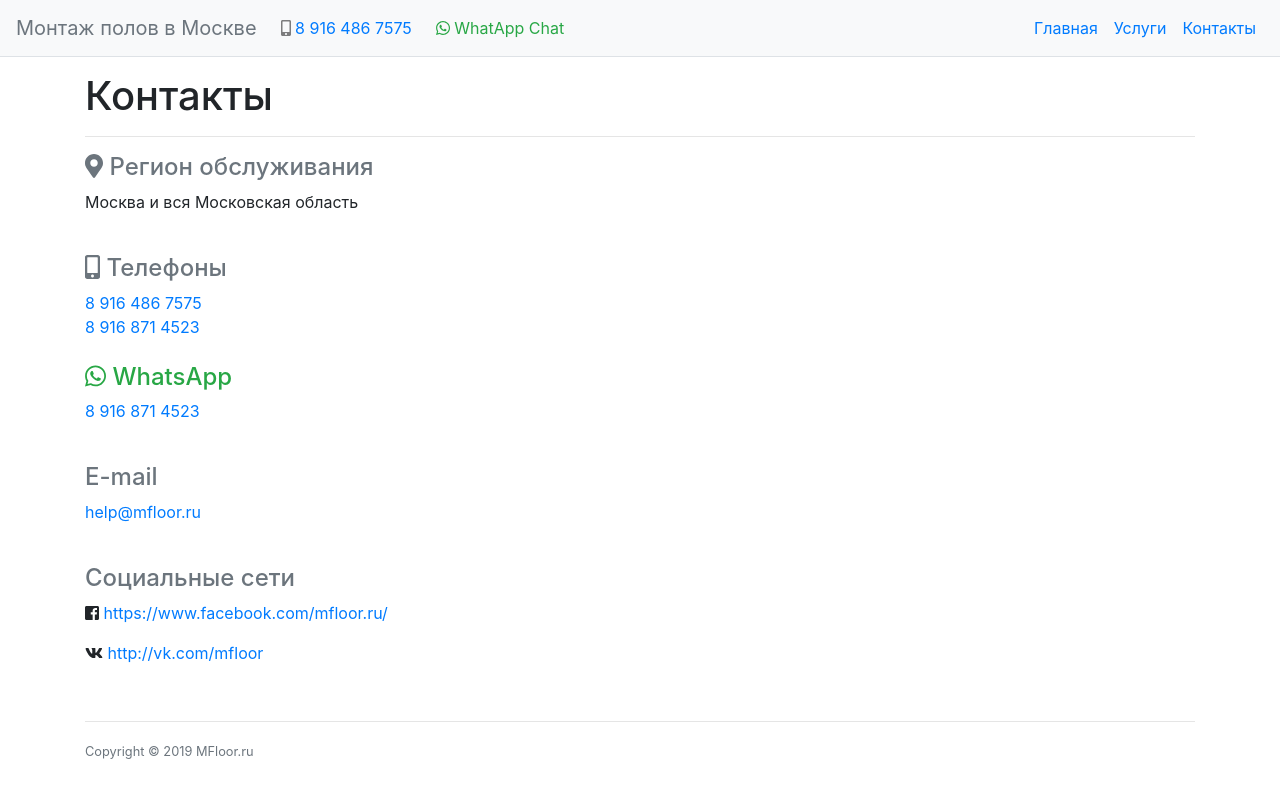
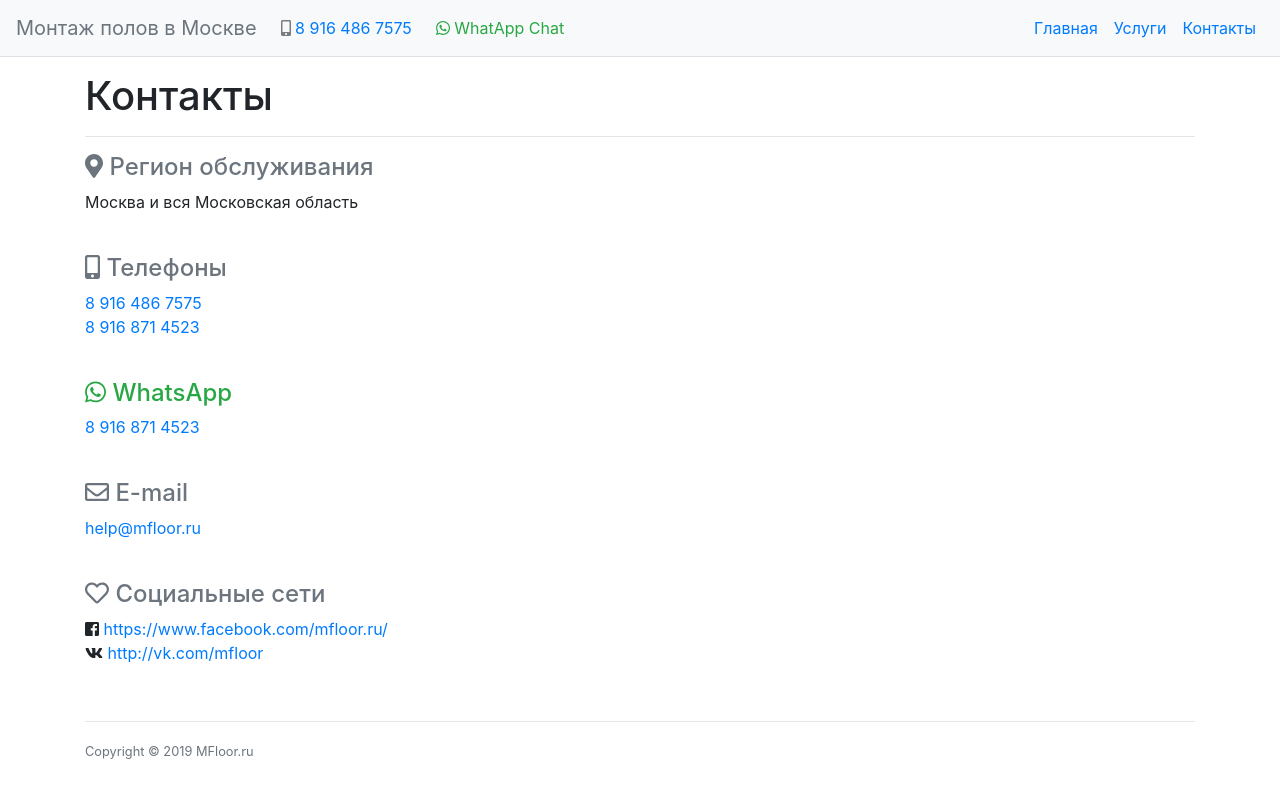
Before and after one commit to nskforward/MFloor, a Jekyll site: the page built from contacts.html, in a window 1280 px wide. Shown: the top 798 px of the page. Built offline with Jekyll 4.4.1, drawn with Linux system fonts in a browser that asks for light colours.

Commit message:
Contacts page

```diff
--- a/_layouts/default.html
+++ b/_layouts/default.html
@@ -24,6 +24,7 @@
     </small>
 </div>
 <script defer src="https://use.fontawesome.com/releases/v5.7.2/js/solid.js"></script>
+<script defer src="https://use.fontawesome.com/releases/v5.7.2/js/regular.js"></script>
 <script defer src="https://use.fontawesome.com/releases/v5.7.2/js/brands.js"></script>
 <script defer src="https://use.fontawesome.com/releases/v5.7.2/js/fontawesome.js"></script>
 <script defer src="https://stackpath.bootstrapcdn.com/bootstrap/4.1.3/js/bootstrap.min.js"></script>
--- a/contacts.html
+++ b/contacts.html
@@ -12,7 +12,7 @@ description: Контакты
 <br>
 <h4 class="text-secondary"><i class="fas fa-mobile-alt"></i> Телефоны</h4>
 <p class="mb-0"><a href="tel:+79164867575">8 916 486 7575</a></p>
-<p class="mb-0"><a href="tel:+79168714523">8 916 871 4523</a></p>
+<p><a href="tel:+79168714523">8 916 871 4523</a></p>
 <br>
 <h4 class="text-success"><i class="fab fa-whatsapp"></i> WhatsApp</h4>
 <p><a href="https://wa.me/79168714523">8 916 871 4523</a></p>
@@ -21,5 +21,5 @@ description: Контакты
 <p><a href="mailto:help@mfloor.ru">help@mfloor.ru</a></p>
 <br>
 <h4 class="text-secondary"><i class="far fa-heart"></i> Социальные сети</h4>
-<p><i class="fab fa-facebook-square"></i> <a target="_blank" href="https://www.facebook.com/mfloor.ru/">https://www.facebook.com/mfloor.ru/</a></p>
+<p class="mb-0"><i class="fab fa-facebook-square"></i> <a target="_blank" href="https://www.facebook.com/mfloor.ru/">https://www.facebook.com/mfloor.ru/</a></p>
 <p><i class="fab fa-vk"></i> <a target="_blank" href="http://vk.com/mfloor">http://vk.com/mfloor</a></p>
```
